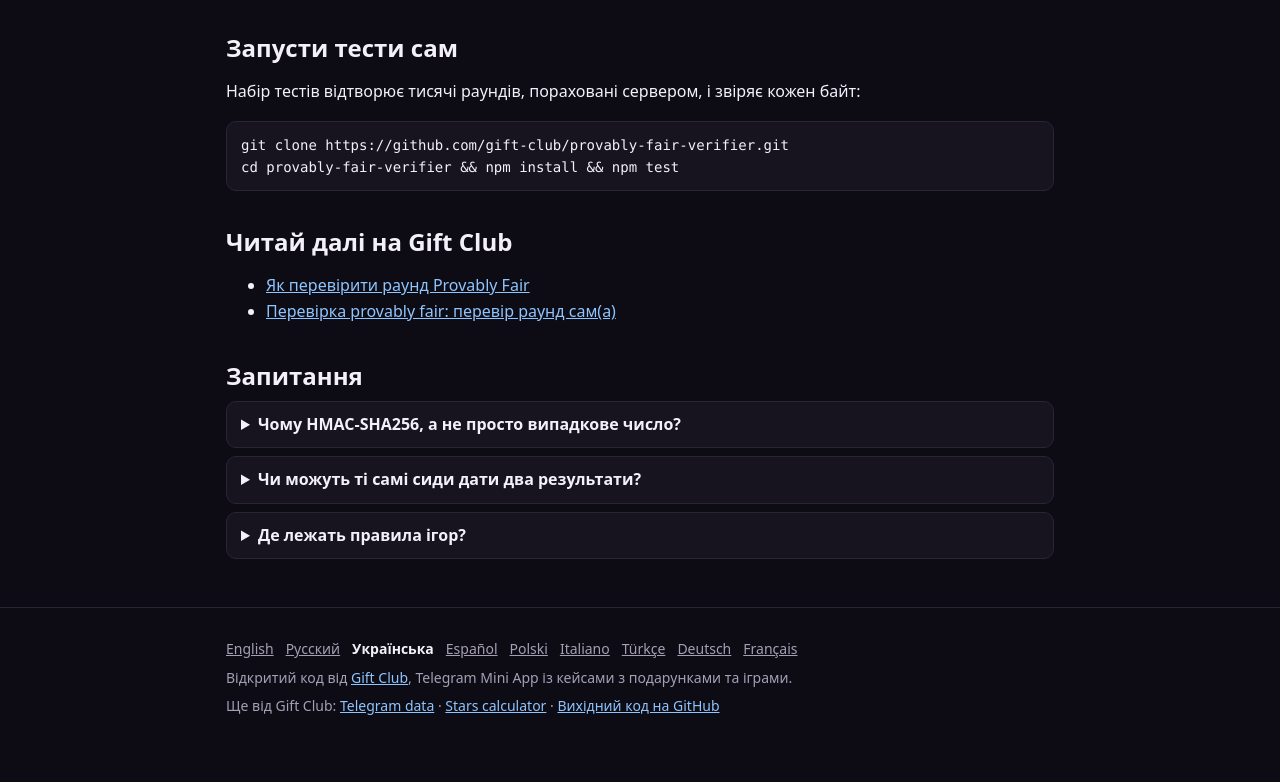
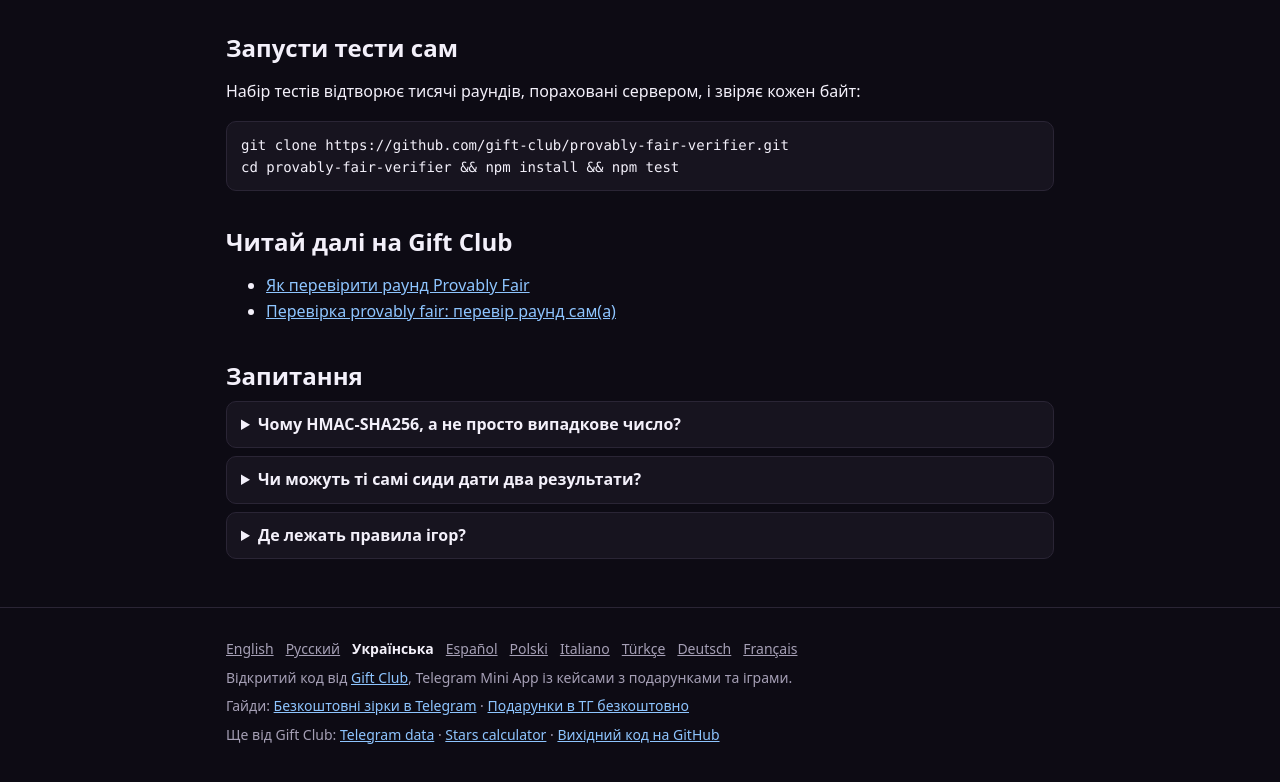
Before and after one commit to gift-club/provably-fair-verifier, a website: page docs/uk/how-it-works/index.html in a window 1280 px wide. Shown: the part 1383-2165 px from the top of the page. Drawn offline with Linux system fonts and the light colour scheme.

Commit message:
Footer: link the free Stars and free gifts guides
Added links to guides for earning free Telegram stars and free gifts.

```diff
--- a/docs/uk/how-it-works/index.html
+++ b/docs/uk/how-it-works/index.html
@@ -125,6 +125,7 @@ cd provably-fair-verifier &amp;&amp; npm install &amp;&amp; npm test</code></pre
 <footer><div class="wrap">
 <p class="langs" aria-label="Мови"><a href="/provably-fair-verifier/how-it-works/" hreflang="en" lang="en">English</a><a href="/provably-fair-verifier/ru/how-it-works/" hreflang="ru" lang="ru">Русский</a><a href="/provably-fair-verifier/uk/how-it-works/" hreflang="uk" lang="uk" aria-current="true">Українська</a><a href="/provably-fair-verifier/es/how-it-works/" hreflang="es" lang="es">Español</a><a href="/provably-fair-verifier/pl/how-it-works/" hreflang="pl" lang="pl">Polski</a><a href="/provably-fair-verifier/it/how-it-works/" hreflang="it" lang="it">Italiano</a><a href="/provably-fair-verifier/tr/how-it-works/" hreflang="tr" lang="tr">Türkçe</a><a href="/provably-fair-verifier/de/how-it-works/" hreflang="de" lang="de">Deutsch</a><a href="/provably-fair-verifier/fr/how-it-works/" hreflang="fr" lang="fr">Français</a></p>
 <p>Відкритий код від <a href="https://giftclub.app/uk/">Gift Club</a>, Telegram Mini App із кейсами з подарунками та іграми.</p>
+<p>Гайди: <a href="https://giftclub.app/uk/blog/earn-free-telegram-stars">Безкоштовні зірки в Telegram</a> · <a href="https://giftclub.app/uk/blog/free-telegram-gifts">Подарунки в ТГ безкоштовно</a></p>
 <p>Ще від Gift Club: <a href="/telegram-gifts-dataset/uk/">Telegram data</a> · <a href="/telegram-stars-calculator/uk/">Stars calculator</a> · <a href="https://github.com/gift-club/provably-fair-verifier">Вихідний код на GitHub</a></p>
 
 </div></footer>
```
